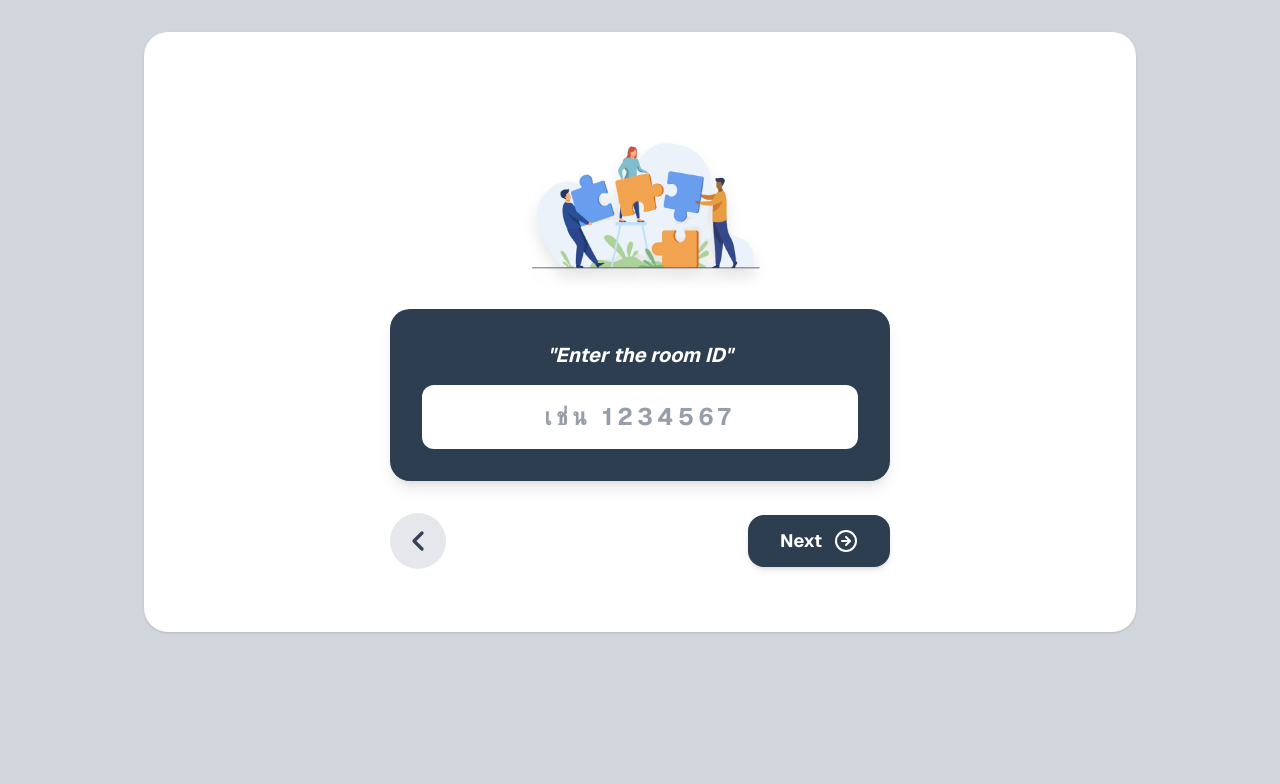
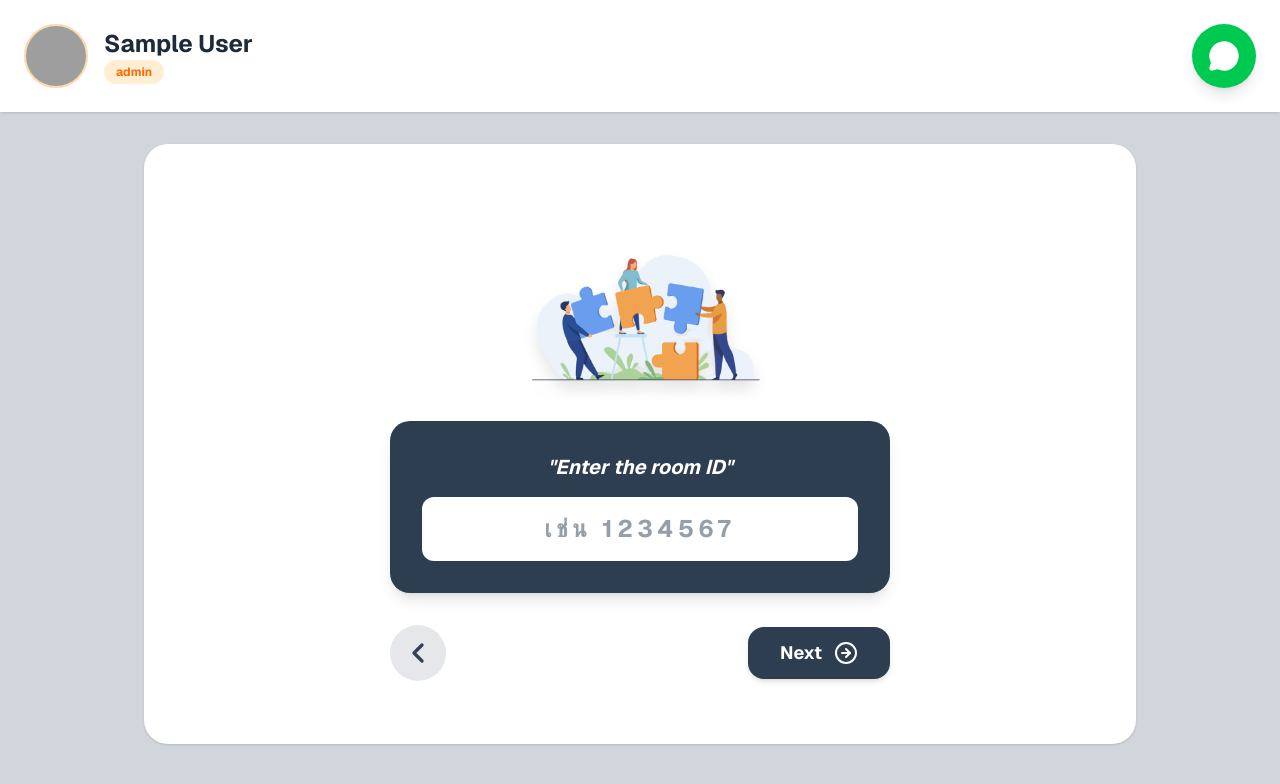
Before and after one commit to Oatto319/FinalProject, a Next.js app: page /join/roomid in a window 1280 px wide. Shown: the top 784 px of the page. Built offline with nearby package versions, Linux system fonts and the light colour scheme; sample sign-in values are in the browser's storage; grey boxes are pictures that could not be loaded.

Commit message:
add navbar in roomid

```diff
--- a/app/join/roomid/page.tsx
+++ b/app/join/roomid/page.tsx
@@ -3,6 +3,7 @@
 import { useState } from 'react';
 import { useRouter } from 'next/navigation';
 import { ChevronLeft, ArrowRightCircle } from 'lucide-react';
+import Navbar from '../../navbar/page';
 
 export default function EnterRoomIdPage() {
   const router = useRouter();
@@ -28,6 +29,7 @@ export default function EnterRoomIdPage() {
 
   return (
     <div className="min-h-screen bg-gray-300 font-sans flex flex-col items-center">
+      <Navbar />
       <main className="w-full max-w-5xl mt-8 px-4 pb-12">
         <div className="bg-white rounded-[24px] p-8 md:p-12 shadow-sm flex flex-col items-center min-h-[600px] relative">
           <div className="w-full flex justify-center -mt-20 mb-6 relative z-10">
```
